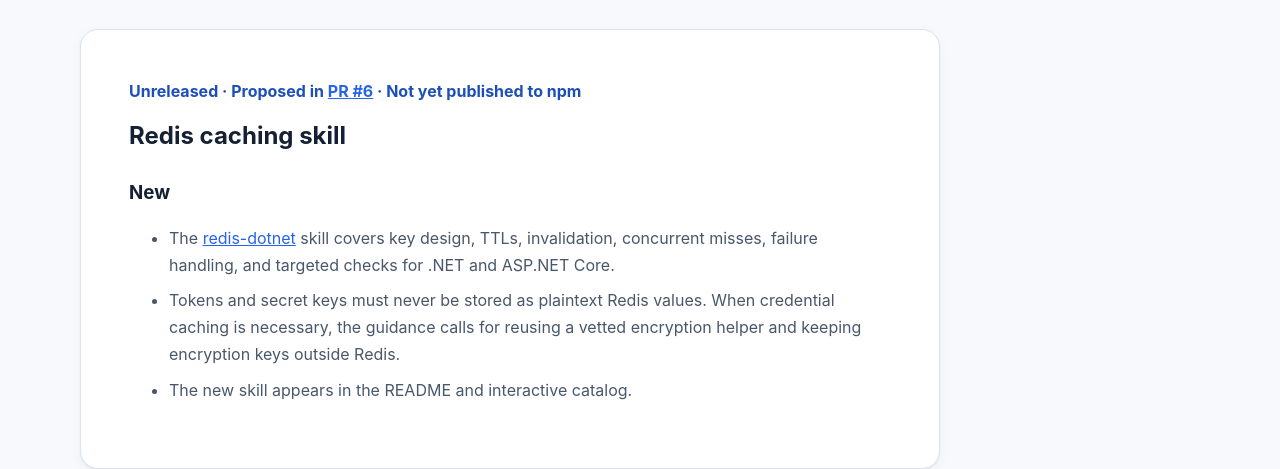
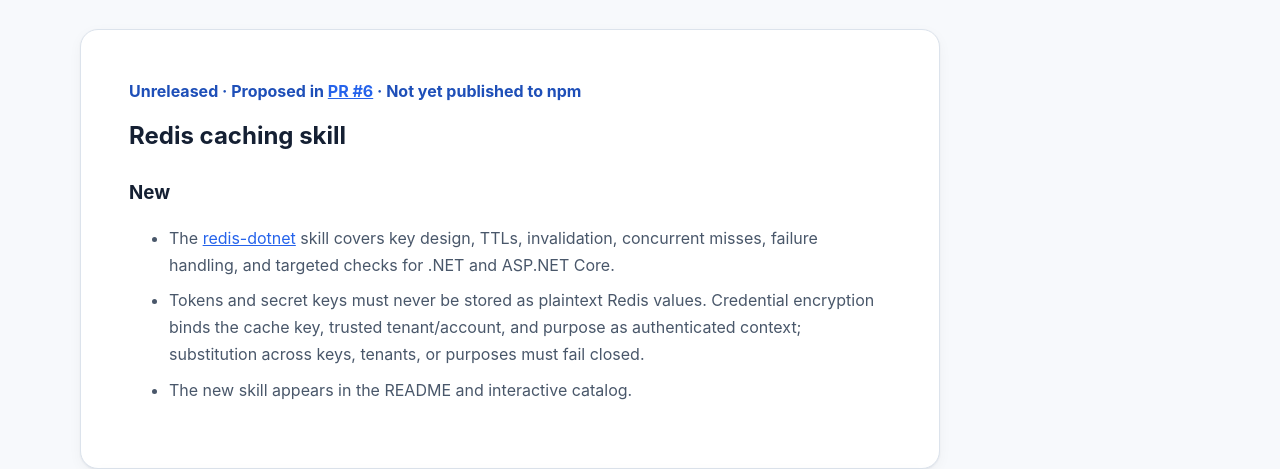
Before and after one commit to dprakash2101/dotnet-production-agent-skills, a website: page docs/release-notes.html in a window 1280 px wide. Shown: the part 288-757 px from the top of the page. Drawn offline with Linux system fonts and the light colour scheme.

Commit message:
Describe ciphertext substitution protection on website

```diff
--- a/docs/release-notes.html
+++ b/docs/release-notes.html
@@ -38,7 +38,7 @@
         <h3>New</h3>
         <ul>
           <li>The <a href="https://github.com/dprakash2101/dotnet-production-agent-skills/blob/feat/redis-dotnet-skill/skills/redis-dotnet/SKILL.md">redis-dotnet</a> skill covers key design, TTLs, invalidation, concurrent misses, failure handling, and targeted checks for .NET and ASP.NET Core.</li>
-          <li>Tokens and secret keys must never be stored as plaintext Redis values. When credential caching is necessary, the guidance calls for reusing a vetted encryption helper and keeping encryption keys outside Redis.</li>
+          <li>Tokens and secret keys must never be stored as plaintext Redis values. Credential encryption binds the cache key, trusted tenant/account, and purpose as authenticated context; substitution across keys, tenants, or purposes must fail closed.</li>
           <li>The new skill appears in the README and interactive catalog.</li>
         </ul>
       </article>
```
